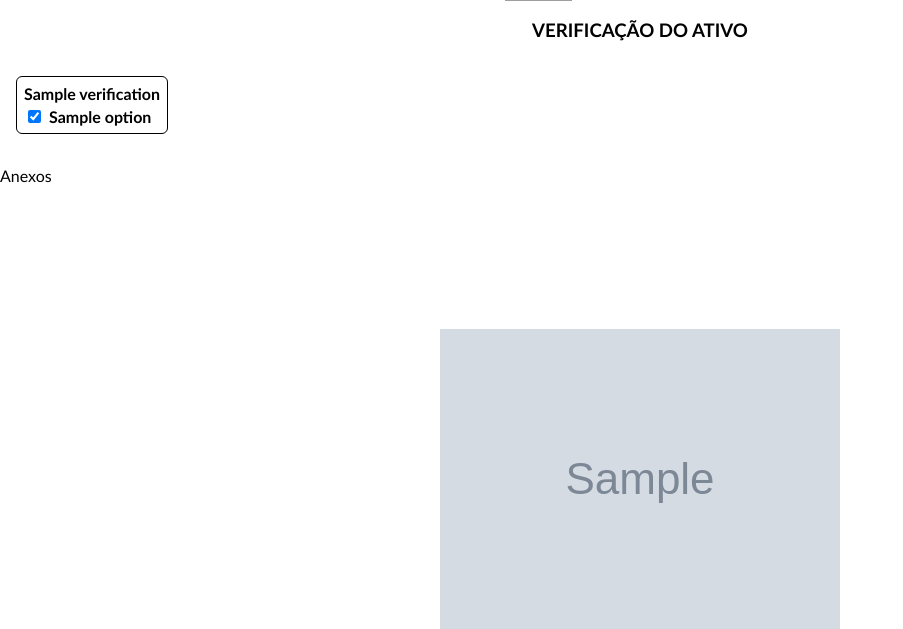
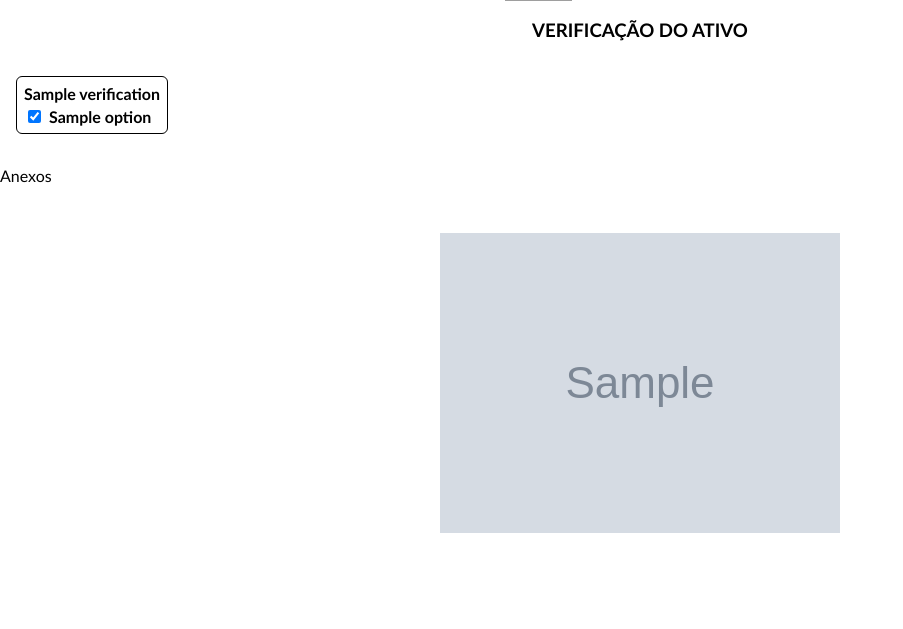
Before and after one commit to pedrogs97/solutis_manager_back, a Python web app: template templates/comodato.html in a window 1280 px wide. Shown: the part 3288-3917 px from the top of the page, without its empty margins (0-903 px from the left). After the commit the page ends 3821 px from the top, so only its background shows below. Run offline with Jinja, Linux system fonts and the light colour scheme; the template is opened without the code that fills it: most values are stand-ins (such as "Sample title", 1, 10 or a date in 2020); grey boxes marked "Sample" are stand-in pictures; grey boxes are pictures that could not be loaded.

Commit message:
fix: lending attachments

```diff
--- a/src/utils.py
+++ b/src/utils.py
@@ -278,7 +278,7 @@ def create_lending_contract_pj(context: NewLendingPjContextSchema) -> str:
         bu=context.bu,
         object=context.object,
         verifications=context.verifications,
-        attachments_files=context.attachments_files,
+        attachments=context.attachments_files,
     )
 
     lending_path = os.path.join(CONTRACT_UPLOAD_DIR, "lending")
@@ -344,7 +344,7 @@ def create_revoke_lending_contract_pj(context: NewLendingPjContextSchema) -> str
         location=context.location,
         bu=context.bu,
         verifications=context.verifications,
-        attachments_files=context.attachments_files,
+        attachments=context.attachments_files,
     )
 
     lending_path = os.path.join(CONTRACT_UPLOAD_DIR, "revoke")
--- a/templates/comodato.html
+++ b/templates/comodato.html
@@ -260,17 +260,19 @@
                 margin-left: 5px;
             }
 
-            .image-wrapper {
-                display: flex;
-                flex-direction: column;
-                align-items: center;
-                row-gap: 12px;
-                margin-top: 1.5in;
+            .attachment-container {
+                display: block;
+                width: 100%;
+                text-align: center;
+                page-break-inside: avoid;
+                margin-top: 0.5in;
+            }
 
-                img {
-                    max-width: 100%;
-                    height: auto;
-                }
+            .attachment-container img {
+                max-width: 100%;
+                height: auto;
+                display: block;
+                margin: 0 auto;
             }
         </style>
     </head>
@@ -473,11 +475,11 @@
                 <p>Anexos</p>
                 <div class="page-break"></div>
                 <div class="container">
-                    <div class="image-wrapper">
-                        {% for attachment in attachments %}
-                        <img src="{{ attachment.file }}" alt="Attachment" />
-                        {% endfor %}
-                    </div>
+                    {% for attachment in attachments %}
+                        <div class="attachment-container">
+                            <img src="{{ attachment.file }}" alt="Attachment" />
+                        </div>
+                    {% endfor %}
                 </div>
             {% endif %}
         </div>
```
Also changed, not shown: templates/comodato_pj.html (+26 -0 lines), templates/distrato_comodato_pj.html (+20 -5 lines), 1 other file.
